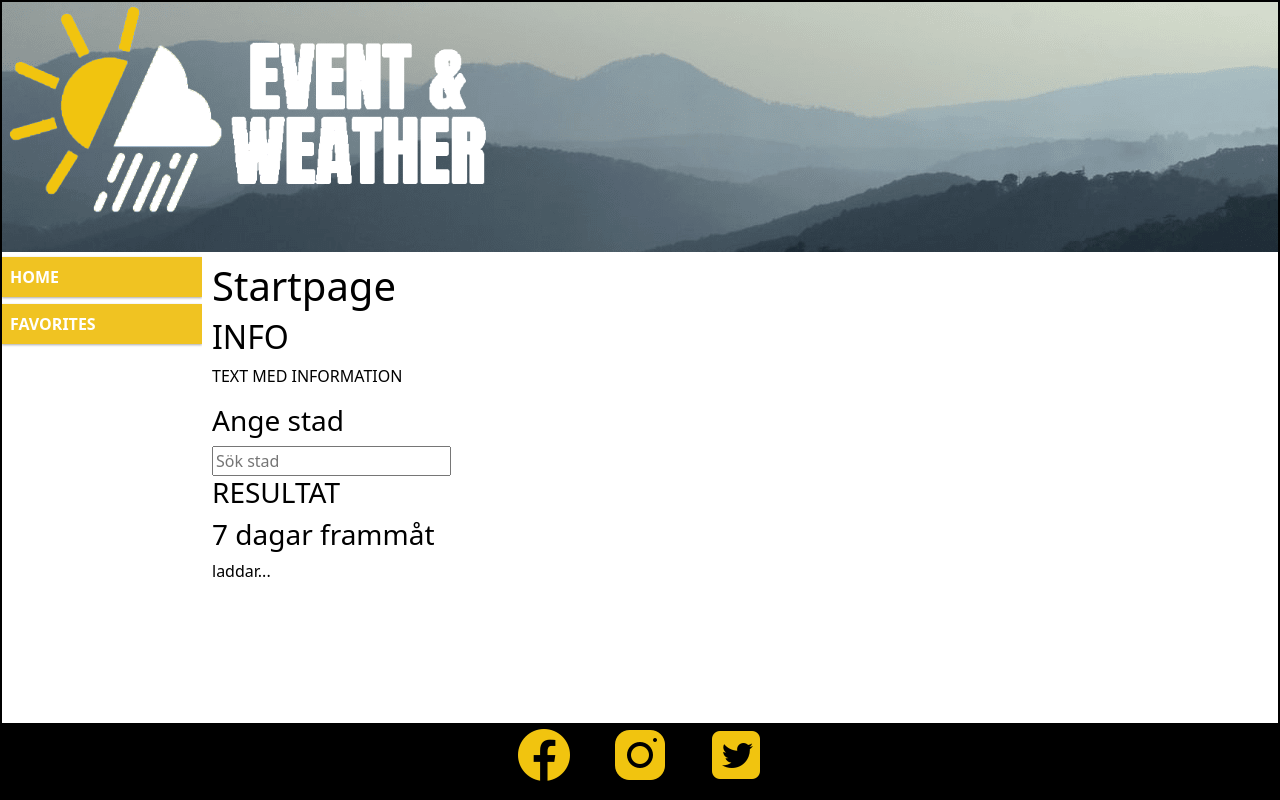
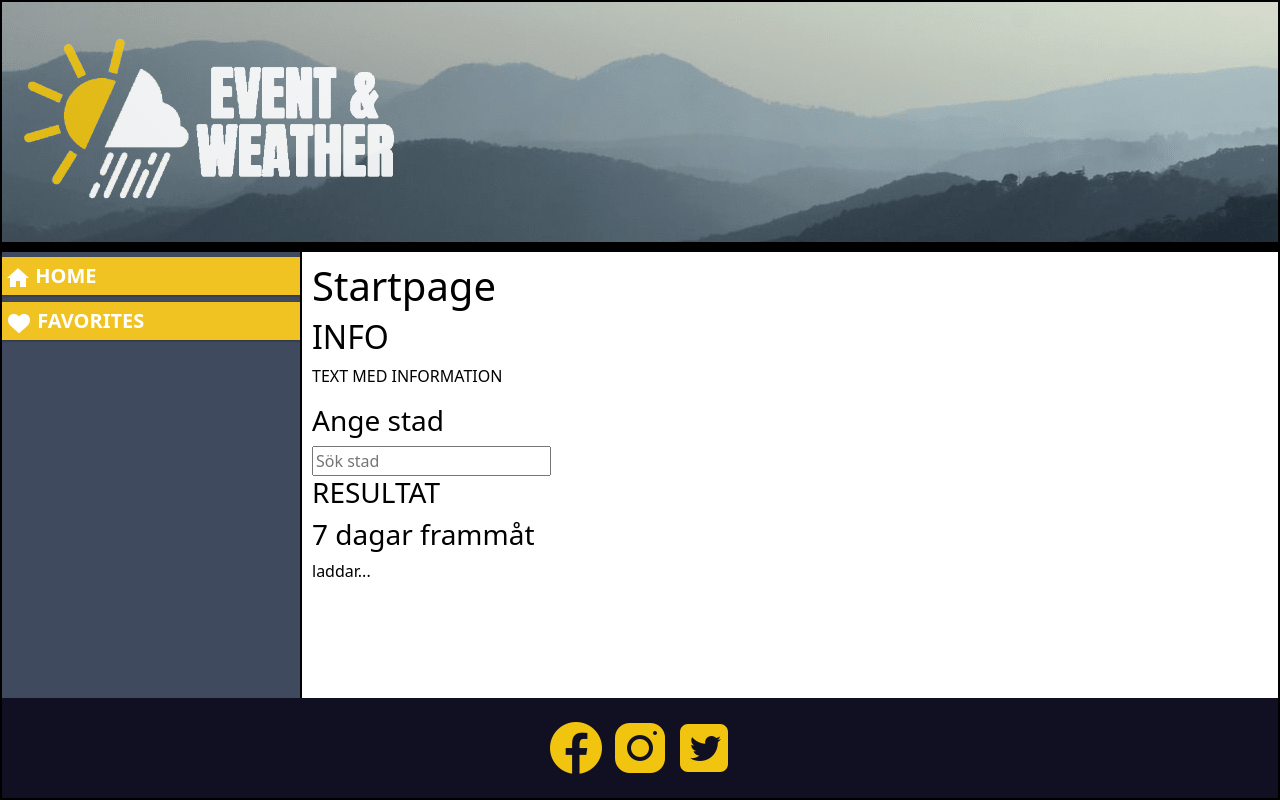
Before and after one commit to kroonfilip/event-weather-application, a React app in the folder weather-app/: page / in a window 1280 px wide. Built offline with nearby package versions, Linux system fonts and the light colour scheme.

Commit message:
Menu work
Added som icons and fixed som bugs

```diff
--- a/weather-app/public/index.css
+++ b/weather-app/public/index.css
@@ -1,9 +1,15 @@
+body {
+    background-color: #202020;
+}
+
+
+
 #root {
     max-width: 1300px;
     margin: auto;
     display: grid;
-    grid-template-columns: 200px auto;
-    grid-template-rows: 250px auto 75px;
+    grid-template-columns: 300px auto;
+    grid-template-rows: 250px auto 100px;
     grid-template-areas:
     "header header"
     "nav main"
@@ -34,11 +40,21 @@
     width: 100%;
     grid-area: header;
     background-image: url(header-bg.png);
+    border-bottom: 10px solid black;
+    display: flex;
+    align-items: center;
+    padding-left: 1rem;
 }
 
+#root > header > img {
+    opacity: 0.9;
+}
 #root > nav {
     grid-area: nav;
-    background-color: white;
+    background-color: #3f4a5f;
+    border-right: 2px solid black;
+    font-size: 20px;
+    font-weight: bold;
 }
 
 ul {
@@ -49,7 +65,7 @@ ul {
 }
 
 li {
-    padding: 8px;
+    padding: 4px;
     margin-bottom: 7px;
     background-color: #f0c322;
     color: #ffffff;
@@ -68,25 +84,20 @@ a {
 #root > footer {
     width: 100%;
     grid-area: footer;
-    background-color: black;
+    background-color: #111022;
     color: white;
+    display: flex;
+    justify-content: center;
+    align-items: center;
+    font-size: 20px;
 }
-
-#root > footer > .socialmedia {
-    margin: auto;
-    width: 20%;
-    text-align: center;
-    display: flex;
-    justify-content: space-between;
-}
-
 
 @media screen and (max-width: 600px) {
 
     #root {
         display: grid;
         grid-template-columns: auto;
-        grid-template-rows: 250px 100px auto 75px;
+        grid-template-rows: 250px 100px auto 100px;
         grid-template-areas:
         "header"
         "nav"
--- a/weather-app/src/components/Footer/index.js
+++ b/weather-app/src/components/Footer/index.js
@@ -2,7 +2,7 @@
 const Footer = () => {
     return (
         <footer>
-            <div className="socialmedia">
+            <div className="social-media">
                 <img src="facebook-icon.png" alt="facebook-icon" />
                 <img src="instagram-icon.png" alt="instagram-icon" />
                 <img src="twitter-icon.png" alt="twitter-icon" />
--- a/weather-app/src/components/Header/index.js
+++ b/weather-app/src/components/Header/index.js
@@ -3,7 +3,7 @@ const Header = () => {
     return (
         <>
             <header>
-                <img src="ew-logo.png" style={{height: '225px'}} alt="Logo" />
+                <img src="ew-logo.png" style={{height: '175px'}} alt="Logo" />
             </header>
         </>
     )
--- a/weather-app/src/components/Menu/index.js
+++ b/weather-app/src/components/Menu/index.js
@@ -8,14 +8,14 @@ const Menu = () => {
                 <a>
                     <Link to="/">
                         <li>
-                            HOME
+                        <img src="home-icon.png" alt="Home icon" /> HOME
                         </li>
                     </Link>
                 </a>
                 <a>
                     <Link to="/favorites">
                         <li>
-                            FAVORITES
+                        <img src="favorite-icon.png" alt="Favorite icon" /> FAVORITES
                         </li>
                     </Link>
                 </a>
```
Also changed, not shown: weather-app/public/favorite-icon.png (added), weather-app/public/home-icon.png (added).
